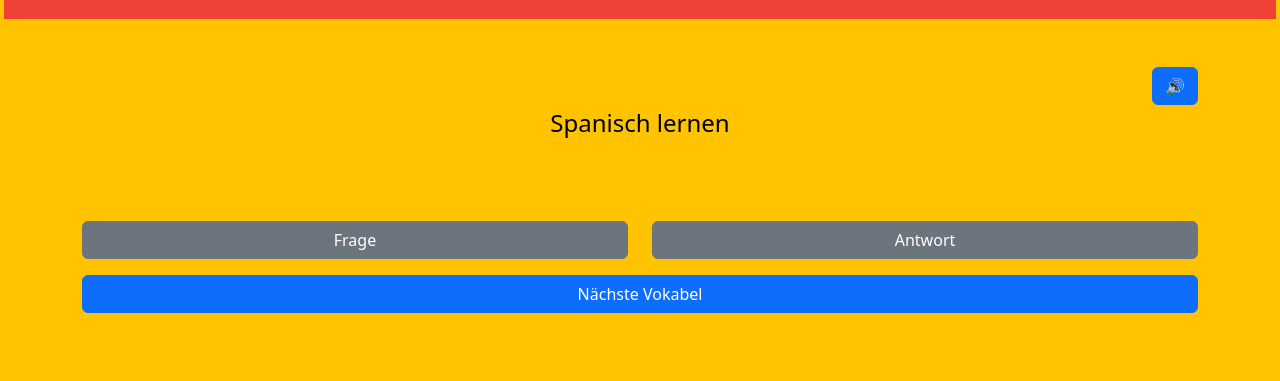
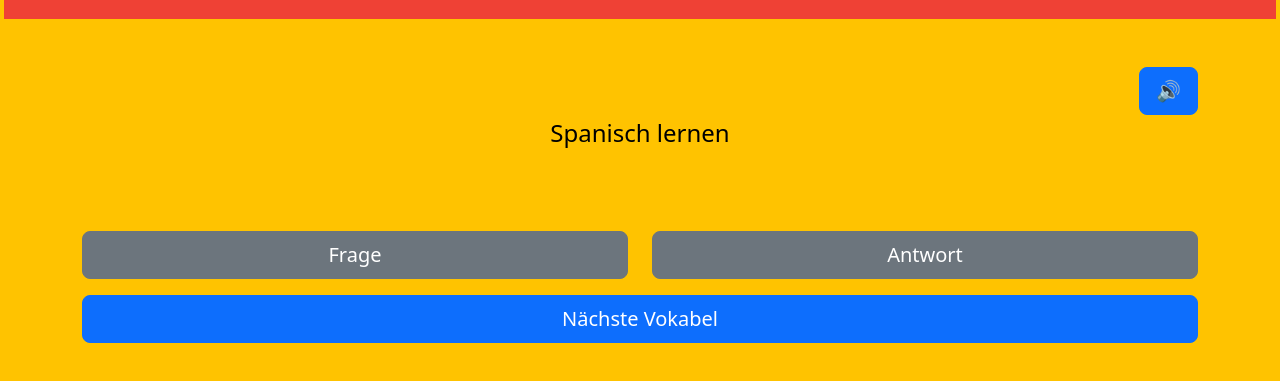
Before and after one commit to eurostar77/eurostar77.github.io, a plain HTML site: page index.html in a window 1280 px wide. Shown: the part 73-454 px from the top of the page. Drawn offline with nearby package versions, Linux system fonts and the light colour scheme.

Commit message:
Update index.html

```diff
--- a/index.html
+++ b/index.html
@@ -18,7 +18,7 @@
 	<div class="row">
 		<div class="col">
 			<div class="d-flex justify-content-end">
-					<button id="btn-play" class="btn btn-primary d-flex justify-content-end">🔊</button>
+					<button id="btn-play" class="btn btn-primary btn-lg d-flex justify-content-end">🔊</button>
 				</div>
 			<div class="text-center">
 				<div id="deutscheVokabel" class="vokabel fs-4">
@@ -36,19 +36,19 @@
     <div class="row">
         <div class="col-6">
             <div class="mt-3">
-                <button id="btn-question" class="btn btn-secondary w-100 mt-3">Frage</button>
+                <button id="btn-question" class="btn btn-secondary btn-lg w-100 mt-3">Frage</button>
             </div>
         </div>
 		<div class="col-6">
             <div class="mt-3">
-                <button id="btn-answer" class="btn btn-secondary w-100 mt-3">Antwort</button>
+                <button id="btn-answer" class="btn btn-secondary btn-lg w-100 mt-3">Antwort</button>
             </div>
         </div>
     </div>
 	<div class="row">
         <div class="col-12 text-center">
             <div id="vokabelAnzeige"></div>
-            <button id="btn-next" class="btn btn-primary  w-100 mt-3">Nächste Vokabel</button>
+            <button id="btn-next" class="btn btn-primary btn-lg w-100 mt-3">Nächste Vokabel</button>
         </div>
     </div>
 </div>
```
